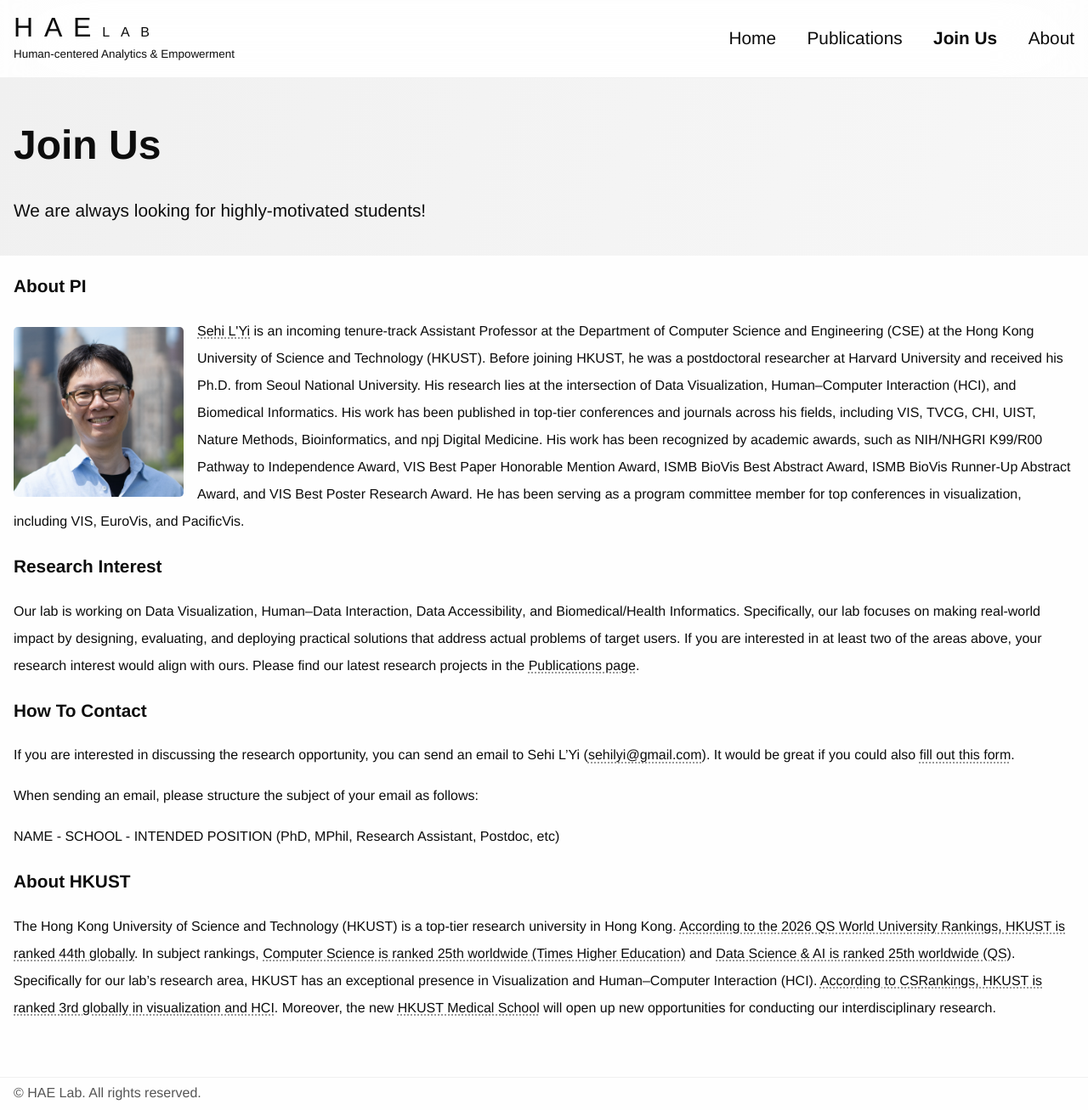
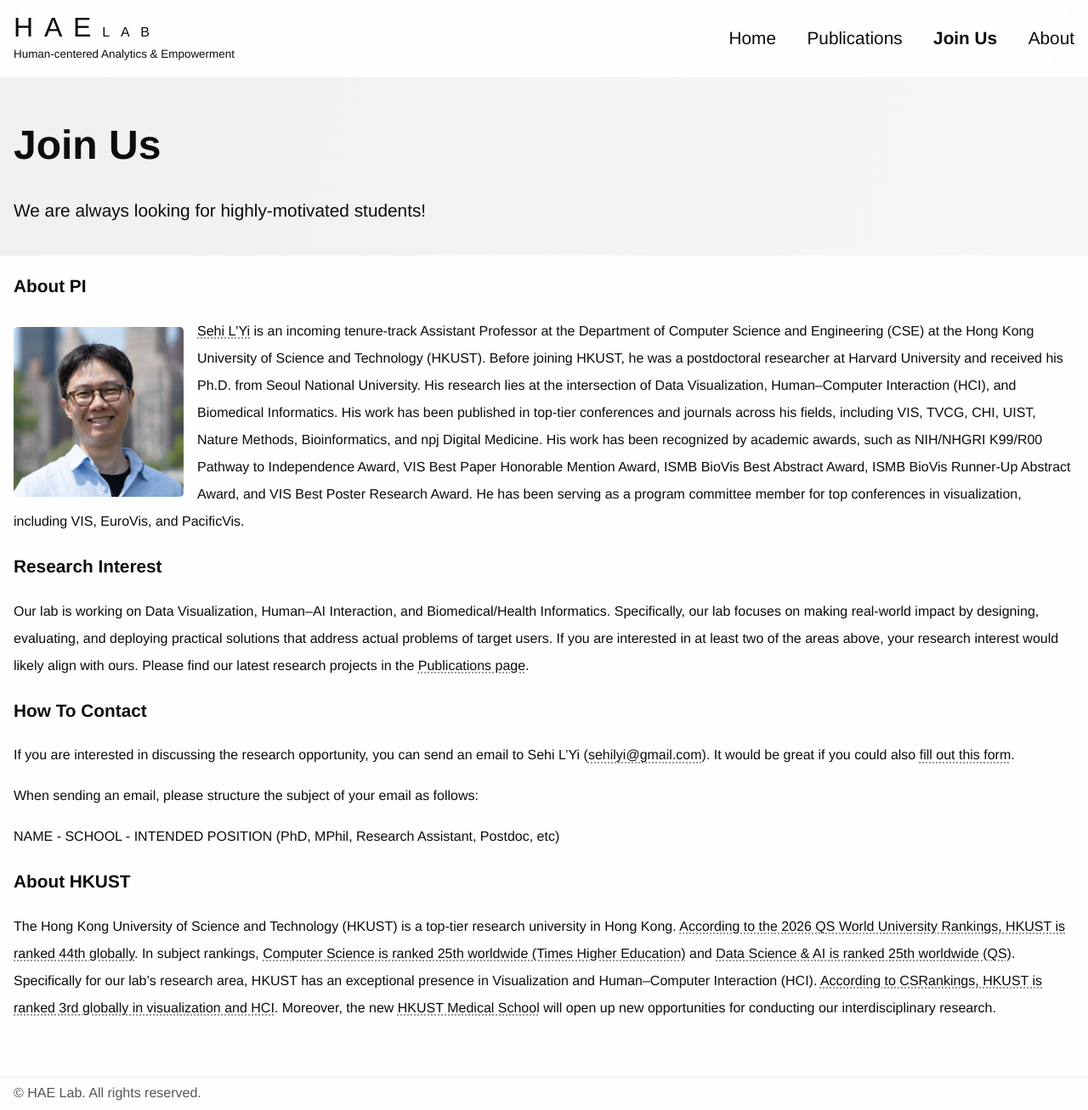
Before and after one commit to hae-lab/hae-lab.github.io, a Jekyll site: the page built from joinus.md, in a window 1280 px wide and 1307 px high. Shown: the whole window at 85% size. Built offline with Jekyll 4.4.1, drawn with Linux system fonts in a browser that asks for light colours.

Commit message:
Update joinus.md

```diff
--- a/joinus.md
+++ b/joinus.md
@@ -19,7 +19,7 @@
 </div>
 
 ## Research Interest
-Our lab is working on **Data Visualization**, **Human–Data Interaction**, **Data Accessibility**, and **Biomedical/Health Informatics**. Specifically, our lab focuses on making real-world impact by designing, evaluating, and deploying practical solutions that address actual problems of target users. If you are interested in at least two of the areas above, your research interest would align with ours. Please find our latest research projects in the [Publications page](/publications).
+Our lab is working on **Data Visualization**, **Human–AI Interaction**, and **Biomedical/Health Informatics**. Specifically, our lab focuses on making real-world impact by designing, evaluating, and deploying practical solutions that address actual problems of target users. If you are interested in at least two of the areas above, your research interest would likely align with ours. Please find our latest research projects in the [Publications page](/publications).
 
 ## How To Contact
 If you are interested in discussing the research opportunity, you can send an email to Sehi L'Yi ([sehilyi@gmail.com](mailto:sehilyi@gmail.com)). It would be great if you could also [fill out this form](https://forms.gle/5AijhJSiQ4sSPdcR8).
```
